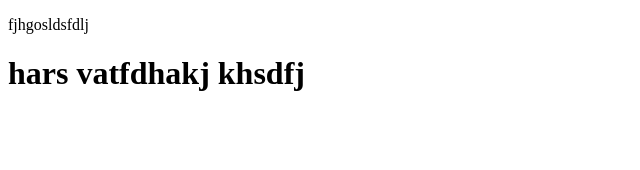
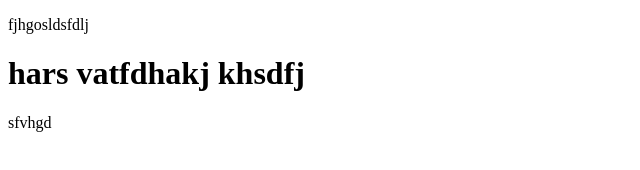
Before and after one commit to HarshIND03/test, a plain HTML site: page index.html in a window 1280 px wide. Shown: the full height of the page, 0-640 px from the left. Drawn offline with Linux system fonts and the light colour scheme.

Commit message:
doosra commit

```diff
--- a/index.html
+++ b/index.html
@@ -11,6 +11,7 @@
 <body>
     <p>fjhgosldsfdlj</p>
     <h1>hars vatfdhakj khsdfj</h1>
+    <p>sfvhgd</p>
 </body>
 
 </html>
```
